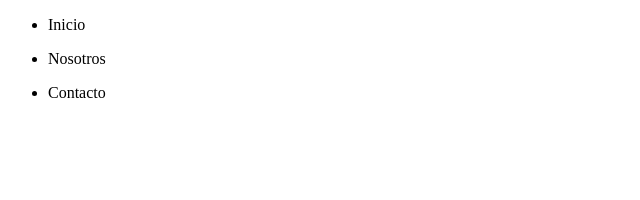
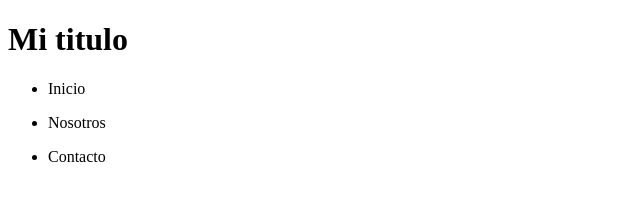
Before and after one commit to adaradns/web-html-css, a plain HTML site: page index.html in a window 1280 px wide. Shown: the whole page, without its empty margins (0-640 px from the left). Drawn offline with Linux system fonts and the light colour scheme.

Commit message:
Se agrego titulo al nav

```diff
--- a/index.html
+++ b/index.html
@@ -8,6 +8,7 @@
 </head>
 <body>
     <header>
+        <h1>Mi titulo</h1>
         <nav>
             <ul>
                 <li>Inicio</li>
```
